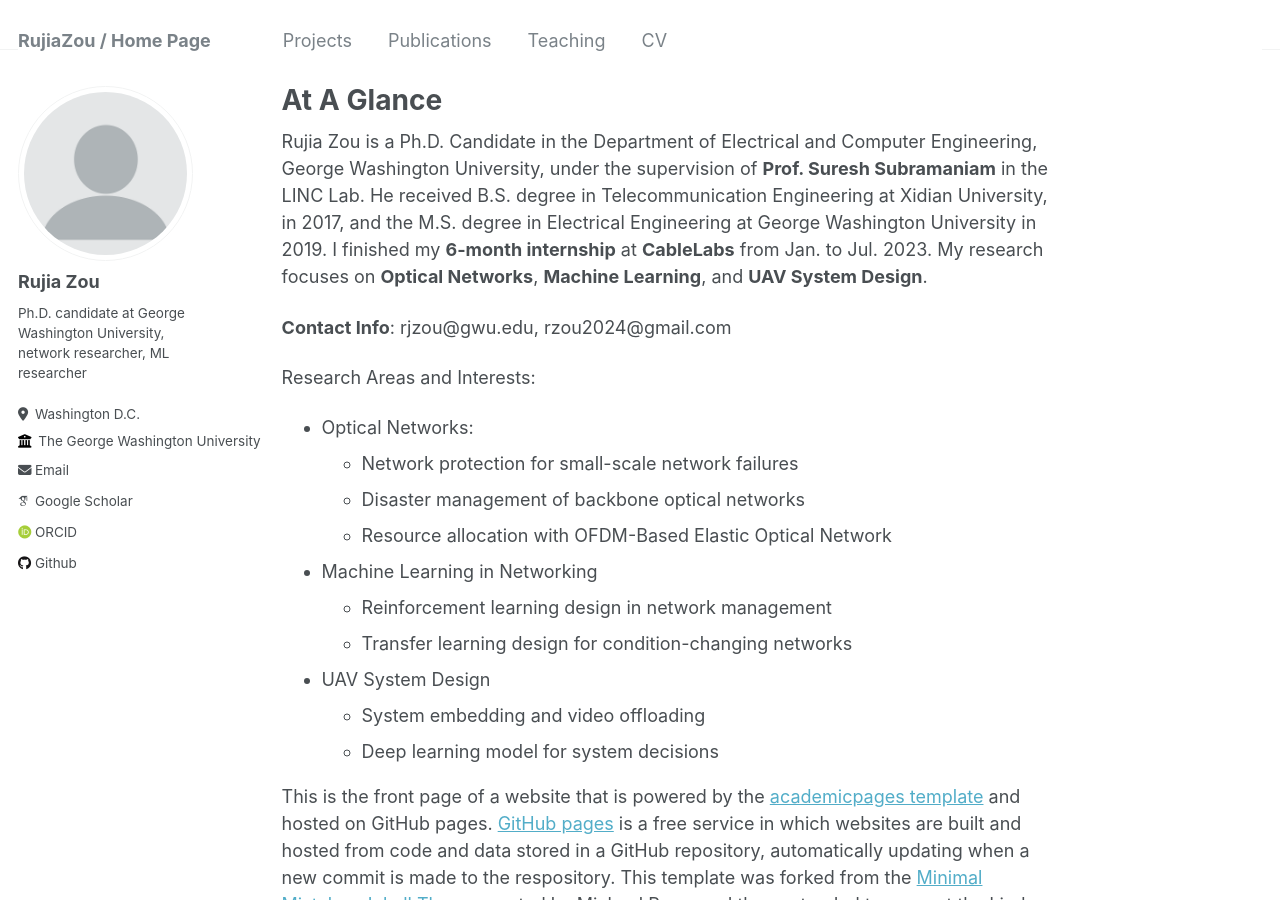
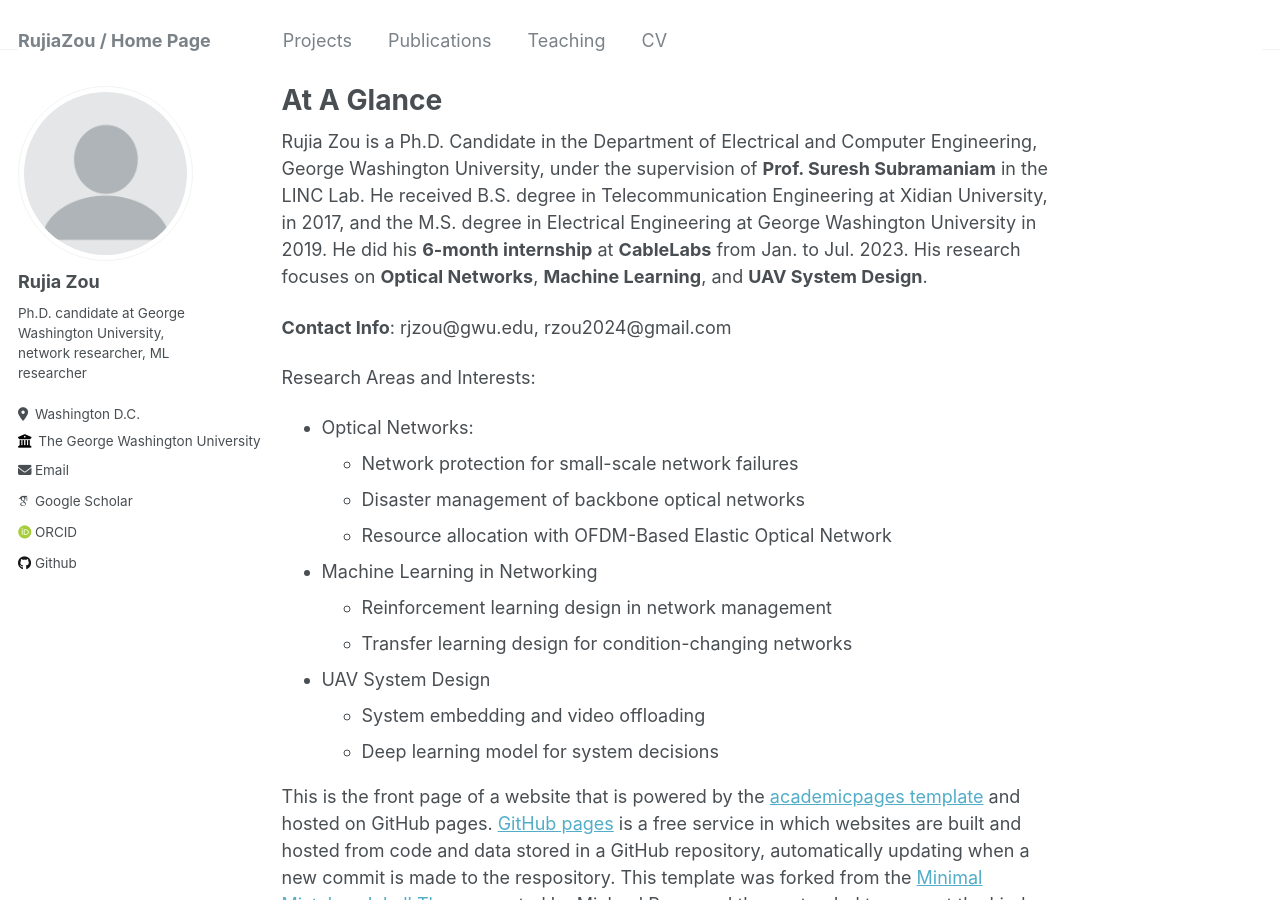
Before and after one commit to RujiaZou/RujiaZou.github.io, a Jekyll site: the page built from _pages/about.md, in a window 1280 px wide and 900 px high. Built offline with Jekyll 4.4.1, drawn with Linux system fonts in a browser that asks for light colours; some web fonts are replaced.

Commit message:
Update about.md

```diff
--- a/_pages/about.md
+++ b/_pages/about.md
@@ -7,7 +7,7 @@ redirect_from:
   - /about.html
 ---
 
-Rujia Zou is a Ph.D. Candidate in the Department of Electrical and Computer Engineering, George Washington University, under the supervision of **Prof. Suresh Subramaniam** in the LINC Lab. He received B.S. degree in Telecommunication Engineering at Xidian University, in 2017, and the M.S. degree in Electrical Engineering at George Washington University in 2019. I finished my **6-month internship** at **CableLabs** from Jan. to Jul. 2023. My research focuses on **Optical Networks**, **Machine Learning**, and **UAV System Design**.
+Rujia Zou is a Ph.D. Candidate in the Department of Electrical and Computer Engineering, George Washington University, under the supervision of **Prof. Suresh Subramaniam** in the LINC Lab. He received B.S. degree in Telecommunication Engineering at Xidian University, in 2017, and the M.S. degree in Electrical Engineering at George Washington University in 2019. He did his **6-month internship** at **CableLabs** from Jan. to Jul. 2023. His research focuses on **Optical Networks**, **Machine Learning**, and **UAV System Design**.
 
 **Contact Info**: rjzou@gwu.edu, rzou2024@gmail.com
 
```
